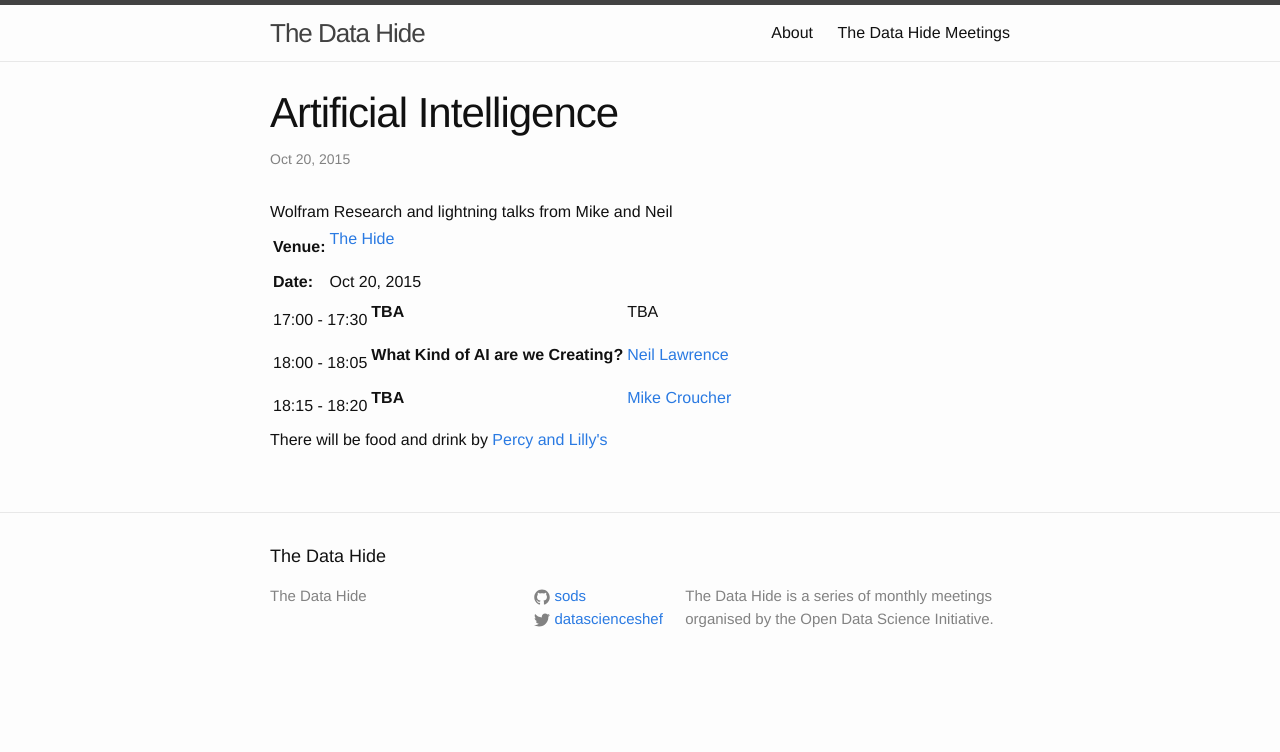
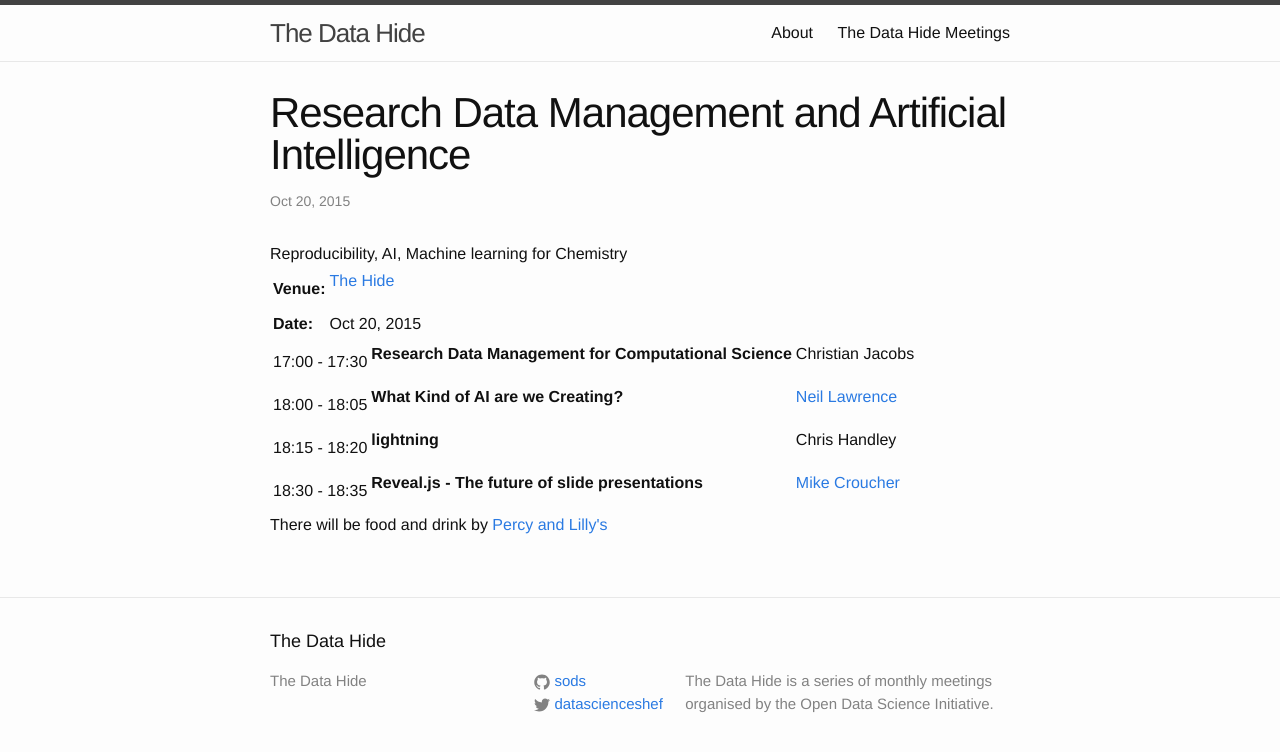
Before and after one commit to sods/datahide, a Jekyll site: the page built from _posts/2015-10-20-RDM-ai.md, in a window 1280 px wide. Shown: the top 752 px of the page. Built offline with Jekyll 4.4.1, drawn with Linux system fonts in a browser that asks for light colours.

Commit message:
Updated the 20th Oct meeting

```diff
--- a/_posts/2015-10-20-survival-ai.md
+++ b/_posts/2015-10-20-RDM-ai.md
@@ -1,14 +1,14 @@
 ---
 layout: datahide
-title:  "Artificial Intelligence"
-tagline: Wolfram Research and lightning talks from Mike and Neil
+title:  "Research Data Management and Artificial Intelligence"
+tagline: Reproducibility, AI, Machine learning for Chemistry
 venue: "[The Hide](https://www.facebook.com/TheHideS3)"
 date: 2015-10-20 17:00
 talks:
 - start: "17:00"
   end: "17:30"
-  title: "TBA"
-  speaker: "TBA"
+  title: "Research Data Management for Computational Science"
+  speaker: "Christian Jacobs"
   type: invited
 - start: "18:00"
   end: "18:05"
@@ -17,8 +17,12 @@ talks:
   type: lighting
 - start: "18:15"
   end: "18:20"
-  title: "TBA"
+  title: "Machine Learning for Chemical Simulations"
+  speaker: "Chris Handley"
+  title: lightning
+- start: "18:30"
+  end: "18:35"
+  title: "Reveal.js - The future of slide presentations"
   speaker: "[Mike Croucher](http://walkingrandomly.com)"
   type: lighting
-
 ---
```
